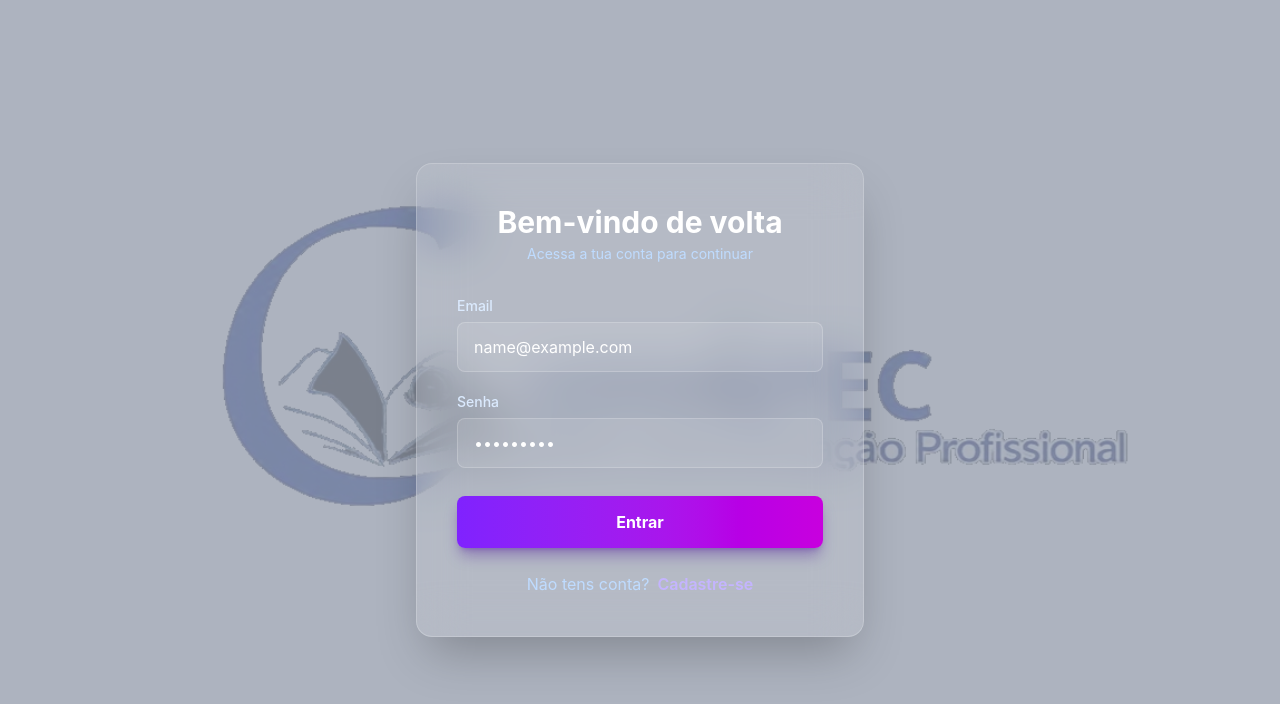
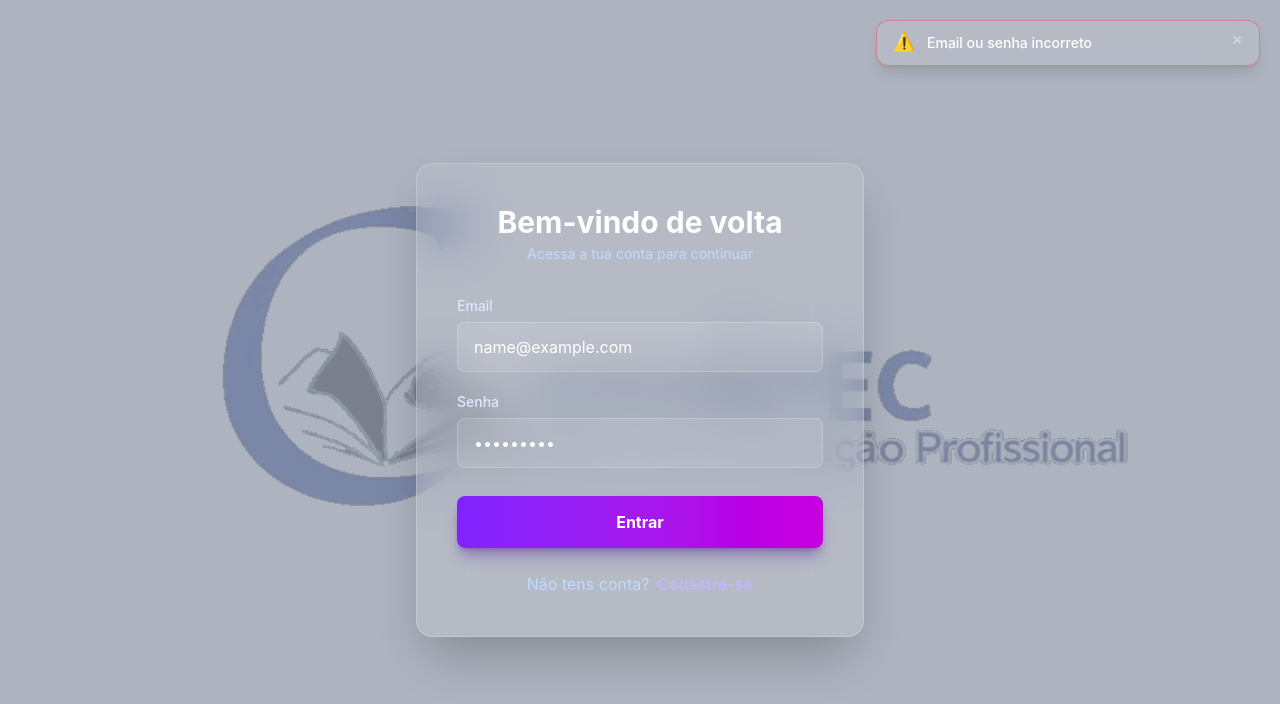
Before and after one commit to tomasraul001/plataforma-escolar, a React (Vite) app in the folder frontend/: page /login in a window 1280 px wide. Both pictures are taken after typing "name@example.com", "Sample123" into the empty fields and a click on the button "Entrar". Shown: the top 704 px of the page. Built offline with nearby package versions, Linux system fonts and the light colour scheme; no server answers.

Commit message:
feat: replace alert() with custom toast notifications

```diff
--- /dev/null
+++ b/frontend/src/contexts/ToastContext.jsx
@@ -0,0 +1,68 @@
+import { createContext, useContext, useState, useCallback } from "react";
+
+const ToastContext = createContext(null);
+
+let toastId = 0;
+
+export function ToastProvider({ children }) {
+  const [toasts, setToasts] = useState([]);
+
+  const removeToast = useCallback((id) => {
+    setToasts((prev) => prev.filter((t) => t.id !== id));
+  }, []);
+
+  const showToast = useCallback(
+    (message, type = "info", duration = 4000) => {
+      const id = ++toastId;
+      setToasts((prev) => [...prev, { id, message, type }]);
+      setTimeout(() => removeToast(id), duration);
+    },
+    [removeToast]
+  );
+
+  const toast = {
+    success: (msg) => showToast(msg, "success"),
+    error: (msg) => showToast(msg, "error"),
+    info: (msg) => showToast(msg, "info"),
+  };
+
+  return (
+    <ToastContext.Provider value={{ toast, showToast }}>
+      {children}
+      <div className="fixed top-5 right-5 z-[100] flex flex-col gap-3 items-end w-full max-w-sm pointer-events-none">
+        {toasts.map((t) => (
+          <div
+            key={t.id}
+            className={`pointer-events-auto flex items-start gap-3 w-full bg-white/10 backdrop-blur-xl border shadow-lg rounded-xl px-4 py-3 text-white animate-toast-in
+              ${
+                t.type === "success"
+                  ? "border-green-500/40"
+                  : t.type === "error"
+                  ? "border-red-500/40"
+                  : "border-blue-500/40"
+              }`}
+          >
+            <span className="text-lg leading-none">
+              {t.type === "success" ? "✅" : t.type === "error" ? "⚠️" : "ℹ️"}
+            </span>
+            <p className="text-sm font-medium flex-1">{t.message}</p>
+            <button
+              onClick={() => removeToast(t.id)}
+              className="text-white/50 hover:text-white text-sm leading-none cursor-pointer"
+            >
+              ✕
+            </button>
+          </div>
+        ))}
+      </div>
+    </ToastContext.Provider>
+  );
+}
+
+export function useToast() {
+  const context = useContext(ToastContext);
+  if (!context) {
+    throw new Error("useToast deve ser usado dentro de um ToastProvider");
+  }
+  return context;
+}
--- a/frontend/src/index.css
+++ b/frontend/src/index.css
@@ -1,4 +1,19 @@
 @import "tailwindcss";
+
+@keyframes toast-in {
+  from {
+    opacity: 0;
+    transform: translateX(20px);
+  }
+  to {
+    opacity: 1;
+    transform: translateX(0);
+  }
+}
+
+.animate-toast-in {
+  animation: toast-in 0.3s ease-out both;
+}
 
 body {
   background-image: url("./assets/logo.png");
--- a/frontend/src/main.jsx
+++ b/frontend/src/main.jsx
@@ -2,6 +2,7 @@ import { StrictMode } from 'react'
 import { createRoot } from 'react-dom/client'
 import { BrowserRouter } from 'react-router-dom'
 import { AuthProvider } from './contexts/AuthContext'
+import { ToastProvider } from './contexts/ToastContext'
 import AppRouter from './routes/router'
 import './index.css'
 
@@ -9,7 +10,9 @@ createRoot(document.getElementById('root')).render(
   <StrictMode>
     <BrowserRouter>
       <AuthProvider>
-        <AppRouter />
+        <ToastProvider>
+          <AppRouter />
+        </ToastProvider>
       </AuthProvider>
     </BrowserRouter>
   </StrictMode>,
--- a/frontend/src/pages/auth/Login.jsx
+++ b/frontend/src/pages/auth/Login.jsx
@@ -1,6 +1,7 @@
 import { Link, useNavigate } from "react-router-dom"
 import { useRef, useState } from "react"
 import { useAuth } from "../../contexts/AuthContext"
+import { useToast } from "../../contexts/ToastContext"
 
 export default function Login(){
     let inputEmail = useRef()
@@ -8,6 +9,7 @@ export default function Login(){
     let navigate = useNavigate()
     let [loading, setLoading] = useState(false)
     const { login } = useAuth()
+    const toast = useToast().toast
 
     async function handleLogin(event){
         event.preventDefault();
@@ -33,10 +35,10 @@ export default function Login(){
                 default:
                     navigate('/welcome')
             }
-            alert("Login efetuado com sucesso")
+            toast.success("Login efetuado com sucesso")
         }catch (error){
             console.log('email ou senha errados',error)
-            alert("Email ou senha incorreto")
+            toast.error("Email ou senha incorreto")
         }finally{
             setLoading(false)
         }
--- a/frontend/src/pages/auth/Sigin.jsx
+++ b/frontend/src/pages/auth/Sigin.jsx
@@ -1,6 +1,7 @@
 import { Link } from "react-router-dom"
 import { useRef, useState } from "react"
 import { useAuth } from "../../contexts/AuthContext"
+import { useToast } from "../../contexts/ToastContext"
 
 export default function Sigin(){
     let inputName = useRef()
@@ -10,14 +11,15 @@ export default function Sigin(){
 
     let [loading, setLoading] = useState(false)
     const { register } = useAuth()
+    const toast = useToast().toast
 
     async function handleSigin(event){
         event.preventDefault();
 
         const accessKey = inputKey.current.value
 
-        if(!inputKey.current.value) return alert("Insira a chave de acesso!")
-        if(!inputName.current.value || !inputEmail.current.value || !inputPassword.current.value) return alert("Preencha todos os campos")
+        if(!inputKey.current.value) return toast.error("Insira a chave de acesso!")
+        if(!inputName.current.value || !inputEmail.current.value || !inputPassword.current.value) return toast.error("Preencha todos os campos")
 
         try{
             setLoading(true)
@@ -28,10 +30,10 @@ export default function Sigin(){
                 accessKey: accessKey
             })
 
-            alert("Usuario criado com sucesso")
+            toast.success("Usuario criado com sucesso")
         }catch (error){
             console.log('Erro ao criar usuario', error)
-            alert("Erro ao criar usuario")
+            toast.error("Erro ao criar usuario")
         }finally{
             setLoading(false)
         }
--- a/frontend/src/pages/coordinator/Dashboard.jsx
+++ b/frontend/src/pages/coordinator/Dashboard.jsx
@@ -1,9 +1,11 @@
 import { useState, useEffect } from "react";
 import api from "../../services/api";
 import { useAuth } from "../../contexts/AuthContext";
+import { useToast } from "../../contexts/ToastContext";
 
 export default function CoordinatorDashboard() {
   const { user } = useAuth();
+  const toast = useToast().toast;
   const [stats, setStats] = useState({ openClasses: 0, closedClasses: 0, trainers: 0, students: 0 });
   const [activeClasses, setActiveClasses] = useState([]);
   const [areas, setAreas] = useState([]);
@@ -63,7 +65,7 @@ export default function CoordinatorDashboard() {
       window.URL.revokeObjectURL(url);
     } catch (error) {
       console.error("Erro ao baixar PDF:", error);
-      alert("Erro ao baixar PDF: " + (error.response?.data?.message || "Erro desconhecido"));
+      toast.error("Erro ao baixar PDF: " + (error.response?.data?.message || "Erro desconhecido"));
     }
   };
 
@@ -74,9 +76,9 @@ export default function CoordinatorDashboard() {
       setShowAreaModal(false);
       setAreaForm({ name: "", code: "", description: "", active: true });
       fetchAreas();
-      alert("Área criada com sucesso!");
+      toast.success("Área criada com sucesso!");
     } catch (error) {
-      alert("Erro ao criar área: " + (error.response?.data?.message || "Erro desconhecido"));
+      toast.error("Erro ao criar área: " + (error.response?.data?.message || "Erro desconhecido"));
     }
   };
 
@@ -99,9 +101,9 @@ export default function CoordinatorDashboard() {
       setEditingArea(null);
       setAreaForm({ name: "", code: "", description: "", active: true });
       fetchAreas();
-      alert("Área atualizada com sucesso!");
+      toast.success("Área atualizada com sucesso!");
     } catch (error) {
-      alert("Erro ao atualizar área: " + (error.response?.data?.message || "Erro desconhecido"));
+      toast.error("Erro ao atualizar área: " + (error.response?.data?.message || "Erro desconhecido"));
     }
   };
 
@@ -110,9 +112,9 @@ export default function CoordinatorDashboard() {
     try {
       await api.delete(`/classes/areas/${id}`);
       fetchAreas();
-      alert("Área excluída com sucesso!");
+      toast.success("Área excluída com sucesso!");
     } catch (error) {
-      alert("Erro ao excluir: " + (error.response?.data?.message || "Erro desconhecido"));
+      toast.error("Erro ao excluir: " + (error.response?.data?.message || "Erro desconhecido"));
     }
   };
 
--- a/frontend/src/pages/secretary/Dashboard.jsx
+++ b/frontend/src/pages/secretary/Dashboard.jsx
@@ -1,9 +1,11 @@
 import { useState, useEffect } from "react";
 import api from "../../services/api";
 import { useAuth } from "../../contexts/AuthContext";
+import { useToast } from "../../contexts/ToastContext";
 
 export default function SecretaryDashboard() {
   const { user } = useAuth();
+  const toast = useToast().toast;
   const [stats, setStats] = useState({ openClasses: 0, closedClasses: 0, trainers: 0, students: 0 });
   const [closedClasses, setClosedClasses] = useState([]);
   const [loading, setLoading] = useState(true);
@@ -49,7 +51,7 @@ export default function SecretaryDashboard() {
       window.URL.revokeObjectURL(url);
     } catch (error) {
       console.error("Erro ao baixar PDF:", error);
-      alert("Erro ao baixar PDF: " + (error.response?.data?.message || "Erro desconhecido"));
+      toast.error("Erro ao baixar PDF: " + (error.response?.data?.message || "Erro desconhecido"));
     }
   };
 
--- a/frontend/src/pages/student/Dashboard.jsx
+++ b/frontend/src/pages/student/Dashboard.jsx
@@ -1,9 +1,11 @@
 import { useState, useEffect } from "react";
 import api from "../../services/api";
 import { useAuth } from "../../contexts/AuthContext";
+import { useToast } from "../../contexts/ToastContext";
 
 export default function StudentDashboard() {
   const { user } = useAuth();
+  const toast = useToast().toast;
   const [myClasses, setMyClasses] = useState([]);
   const [loading, setLoading] = useState(true);
   const [showJoinModal, setShowJoinModal] = useState(false);
@@ -35,7 +37,7 @@ export default function StudentDashboard() {
       setSecretKey("");
       fetchMyClasses();
     } catch (error) {
-      alert("Erro ao entrar na turma: " + (error.response?.data?.message || "Chave inválida"));
+      toast.error("Erro ao entrar na turma: " + (error.response?.data?.message || "Chave inválida"));
     }
   };
 
@@ -46,7 +48,7 @@ export default function StudentDashboard() {
       setGradesData(res.data);
       setShowGradesModal(true);
     } catch (error) {
-      alert("Erro ao carregar notas: " + (error.response?.data?.message || "Erro desconhecido"));
+      toast.error("Erro ao carregar notas: " + (error.response?.data?.message || "Erro desconhecido"));
     }
   };
 
--- a/frontend/src/pages/trainer/Dashboard.jsx
+++ b/frontend/src/pages/trainer/Dashboard.jsx
@@ -2,9 +2,11 @@ import { useState, useEffect } from "react";
 import { useNavigate } from "react-router-dom";
 import api from "../../services/api";
 import { useAuth } from "../../contexts/AuthContext";
+import { useToast } from "../../contexts/ToastContext";
 
 export default function TrainerDashboard() {
   const { user } = useAuth();
+  const toast = useToast().toast;
   const navigate = useNavigate();
   const [myClasses, setMyClasses] = useState([]);
   const [loading, setLoading] = useState(true);
@@ -61,12 +63,11 @@ export default function TrainerDashboard() {
       window.URL.revokeObjectURL(url);
     } catch (error) {
       console.error("Erro ao baixar PDF:", error);
-      alert("Erro ao baixar PDF: " + (error.response?.data?.message || "Erro desconhecido"));
+      toast.error("Erro ao baixar PDF: " + (error.response?.data?.message || "Erro desconhecido"));
     }
   };
 
-  const fetchClassDetails = async (classId) => {
-    try {
+  const fetchClassDetails = async (classId) => {    try {
       const [assessRes, enrollRes] = await Promise.all([
         api.get(`/assessments/${classId}`),
         api.get(`/enrollments/turma/${classId}/alunos`),
@@ -85,7 +86,7 @@ export default function TrainerDashboard() {
       setShowGradebook(true);
     } catch (error) {
       console.error("Erro ao buscar pauta:", error);
-      alert("Erro ao carregar pauta");
+      toast.error("Erro ao carregar pauta");
     }
   };
 
@@ -96,9 +97,9 @@ export default function TrainerDashboard() {
       setShowCreateClass(false);
       setNewClassForm({ name: "", trainingAreaId: "", startDate: "", endDate: "" });
       fetchMyClasses();
-      alert("Turma criada com sucesso!");
+      toast.success("Turma criada com sucesso!");
     } catch (error) {
-      alert("Erro ao criar turma: " + (error.response?.data?.message || "Erro desconhecido"));
+      toast.error("Erro ao criar turma: " + (error.response?.data?.message || "Erro desconhecido"));
     }
   };
 
@@ -109,9 +110,9 @@ export default function TrainerDashboard() {
       setShowCreateAssessment(false);
       setNewAssessmentForm({ name: "", weight: 1 });
       await fetchClassDetails(selectedClass.id);
-      alert("Avaliação criada com sucesso!");
+      toast.success("Avaliação criada com sucesso!");
     } catch (error) {
-      alert("Erro ao criar avaliação: " + (error.response?.data?.message || "Erro desconhecido"));
+      toast.error("Erro ao criar avaliação: " + (error.response?.data?.message || "Erro desconhecido"));
     }
   };
 
@@ -141,10 +142,10 @@ export default function TrainerDashboard() {
         grades: gradesToSave,
       });
       setGradeInputs({});
-      alert("Notas salvas com sucesso!");
+      toast.success("Notas salvas com sucesso!");
       if (selectedClass) fetchGradebook(selectedClass.id);
     } catch (error) {
-      alert("Erro ao salvar notas: " + (error.response?.data?.message || "Erro desconhecido"));
+      toast.error("Erro ao salvar notas: " + (error.response?.data?.message || "Erro desconhecido"));
     }
   };
 
@@ -153,7 +154,7 @@ export default function TrainerDashboard() {
       await api.patch(`/classes/${classId}`, { status: newStatus });
       fetchMyClasses();
     } catch (error) {
-      alert("Erro ao atualizar status: " + (error.response?.data?.message || "Erro desconhecido"));
+      toast.error("Erro ao atualizar status: " + (error.response?.data?.message || "Erro desconhecido"));
     }
   };
 
--- a/frontend/src/pages/trainer/Planilha.jsx
+++ b/frontend/src/pages/trainer/Planilha.jsx
@@ -2,6 +2,7 @@ import { useState, useEffect, useRef, useCallback } from "react";
 import { useParams, useNavigate } from "react-router-dom";
 import api from "../../services/api";
 import { useAuth } from "../../contexts/AuthContext";
+import { useToast } from "../../contexts/ToastContext";
 
 const FIXED_COLUMNS = [
   { id: "teste1", name: "Teste 1", weight: 1, order: 1 },
@@ -14,6 +15,7 @@ export default function Planilha() {
   const { classId } = useParams();
   const navigate = useNavigate();
   const { user } = useAuth();
+  const toast = useToast().toast;
   const [planilhaData, setPlanilhaData] = useState(null);
   const [loading, setLoading] = useState(true);
   const [saving, setSaving] = useState(false);
@@ -52,7 +54,7 @@ export default function Planilha() {
       setGradeInputs(initialInputs);
     } catch (error) {
       console.error("Erro ao carregar planilha:", error);
-      alert("Erro ao carregar planilha");
+      toast.error("Erro ao carregar planilha");
       navigate("/formador");
     } finally {
       setLoading(false);
```
